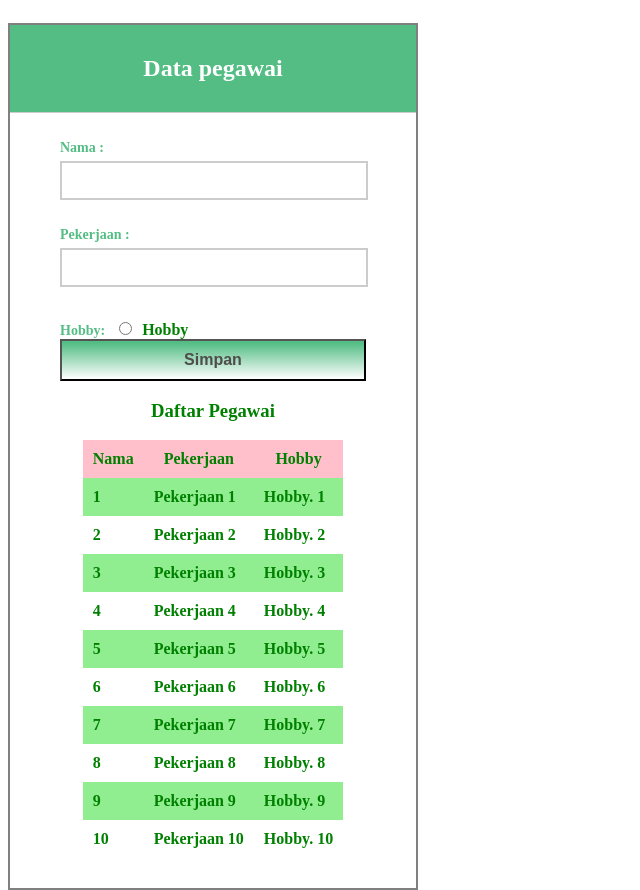
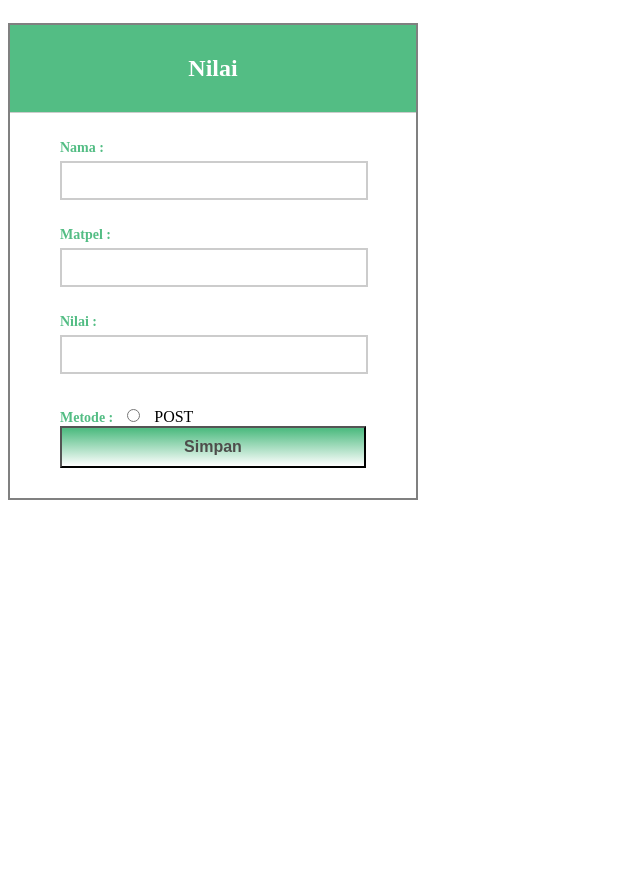
Before and after one commit to irul111/tugasphp, a PHP site: page / in a window 1280 px wide. Shown: the whole page, without its empty margins (0-640 px from the left). After the commit the page ends 500 px from the top, so only its background shows below. Run offline with PHP 8.4, Linux system fonts and the light colour scheme; some libraries are stand-ins or nearby versions.

Commit message:
Add files via upload

```diff
--- a/index.php
+++ b/index.php
@@ -1,7 +1,7 @@
 <!DOCTYPE html>
 <html>
   <head>
-    <title>Looping PHP</title>
+    <title>Nilai</title>
 
 	<!-- include css file here-->
    <link rel="stylesheet" href="css/style.css"/>
@@ -15,17 +15,19 @@
 	<div class="container">
 		<div class="main">
 	      <form  method="POST" action="index.php" id="form">
-			<h2>Data pegawai</h2><hr/>
+			<h2>Nilai</h2><hr/>
 
-			<b><label>Nama : </b> </label>
-			<b><input type="text" name="fnama" id="fnama" />
+			<label>Nama :</label>
+			<input type="text" name="fnama" id="fnama" />
 
-			<label>Pekerjaan :</label>
-			<input type="text" name="pekerjaan" id="pekerjaan" />
+			<label>Matpel :</label>
+			<input type="text" name="matpel" id="matpel" />
 
-            <label>Hobby:</label>
-            <input type="radio" name="method" value="post" id= "hobby" >Hobby</span>
+			<label>Nilai :</label>
+			<input type="text" name="nilai" id="nilai" />
 
+			<label>Metode :</label>
+			<input type="radio" name="method" value="post" > POST </span>
 			<input type="submit" name="submit" id="submit" value="Simpan">
 		  </form>
 		<?php include "proses.php";?>
--- a/proses.php
+++ b/proses.php
@@ -1,25 +1,32 @@
-<h3 align="center">Daftar Pegawai</h3>
-<table border="0" align="center" cellpadding="10" cellspacing="0">
-    <thead>
-        <tr bgcolor="pink">
-            <th>Nama </th>
-            <th>Pekerjaan</th>
-            <th>Hobby</th>
-        </tr>
-    </thead>
-    <tbody>
-        <?php
-        for($no = 1; $no <= 10; $no++){
-            //warni-warni
-            $warna = $no % 2 == 0 ? 'white' : 'lightgreen';
-        ?>
-        <tr bgcolor="<?= $warna ?>">
-            <td><?= $no ?></td>
-            <td>Pekerjaan <?= $no ?></td>
-            <td>Hobby. <?= $no ?></td>
+<?php
+if(isset($_POST['fnama']))
+{
+$fnama = $_POST['fnama'];
+$matpel = $_POST['matpel'];
+$nilai = $_POST['nilai'];
 
 
-        </tr>
-        <?php } ?>
-    </tbody>
-</table>
+
+$keterangan = ($nilai >= 60) ? 'Lulus' : 'Gagal';
+//2. tentukan grade A, B, C, D, E (if multi kondisi)
+if($nilai >= 85 && $nilai <= 100) $grade = 'A';
+else if($nilai >= 75 && $nilai < 85) $grade = 'B';
+else if($nilai >= 60 && $nilai < 75) $grade = 'C';
+else if($nilai >= 30 && $nilai < 60) $grade = 'D';
+else if($nilai >= 0 && $nilai < 30) $grade = 'E';
+else $grade = '';
+//3. tentukan predikat (switch case)
+switch ($grade) {
+    case 'A': $predikat = 'Memuaskan'; break;
+    case 'B': $predikat = 'Bagus'; break;
+    case 'C': $predikat = 'Cukup'; break;
+    case 'D': $predikat = 'Kurang'; break;
+    case 'E': $predikat = 'Buruk'; break;
+    default: $predikat = '';
+}
+
+
+echo "<span class='success'>Hasil dari  : <b>METODE POST</b></span><br/>";
+echo "Nama : ".$fnama."<br/>Matpel : ".$matpel."<br/>Nilai : ".$nilai."<br/>Grade : ".$grade."<br/>Predikat : ".$predikat;
+
+}
```
